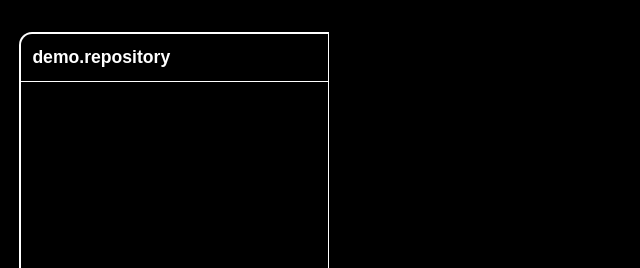
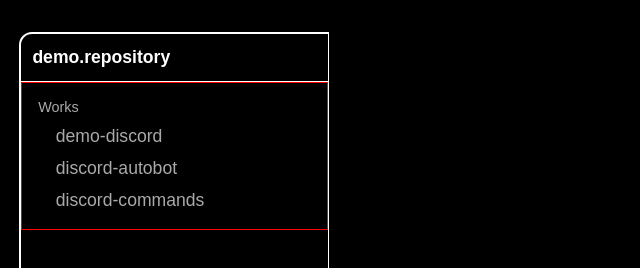
Before and after one commit to demoutrei/self, a plain HTML site: page index.html in a window 1280 px wide. Shown: the top 268 px of the page, without its empty margins (0-640 px from the left). Drawn offline with Linux system fonts and the light colour scheme.

Commit message:
Added channel list

```diff
--- a/index.css
+++ b/index.css
@@ -1,3 +1,8 @@
+::-webkit-scrollbar-track {
+  background: transparent;
+}
+
+
 :root {
   --primary: #000;
   --subtext-0: #a6adc8;
@@ -12,6 +17,7 @@
 
 * {
   box-sizing: border-box;
+  scrollbar-color: black black;
 }
 
 
@@ -44,6 +50,59 @@ body {
       font-family: sans-serif;
       font-size: 1.1em;
       font-weight: 560;
+    }
+  }
+
+  > .channel-list {
+    border: 1px solid red;
+    color: darkgray;
+    font-family: sans-serif;
+    max-height: calc(100% - 1.6em - 1.1em);
+    list-style-type: none;
+    margin: 0;
+    overflow-y: auto;
+    padding: 0.75rem 1rem;
+    scrollbar-width: none;
+
+    &:hover {
+      scrollbar-width: thin;
+    }
+
+    .channel {
+      border-radius: 10px;
+      padding-bottom: 0.35rem;
+      padding-top: 0.35rem;
+
+      &.text:hover {
+        background-color: var(--surface-0);
+        color: white;
+        cursor: pointer;
+      }
+
+      &.category {
+        list-style-type: none;
+        margin: 0;
+        padding: 0;
+
+        > li {
+          padding-left: 1em;
+        }
+
+        > .name {
+          font-size: 0.9em;
+          padding-bottom: 0.3rem;
+          padding-top: 0.3rem;
+
+          &:hover {
+            color: white;
+            cursor: pointer;
+          }
+        }
+      }
+
+      &.text {
+        font-size: 1.1em;
+      }
     }
   }
 }
--- a/index.html
+++ b/index.html
@@ -11,6 +11,14 @@
       <div class="server">
         <span class="name">demo.repository</span>
       </div>
+      <ul class="channel-list">
+        <ul class="channel category">
+          <div class="name">Works</div>
+          <li class="channel text">demo-discord</li>
+          <li class="channel text">discord-autobot</li>
+          <li class="channel text">discord-commands</li>
+        </ul>
+      </ul>
     </header>
     <div id="profile-container">
       <div id="main-container">
```
